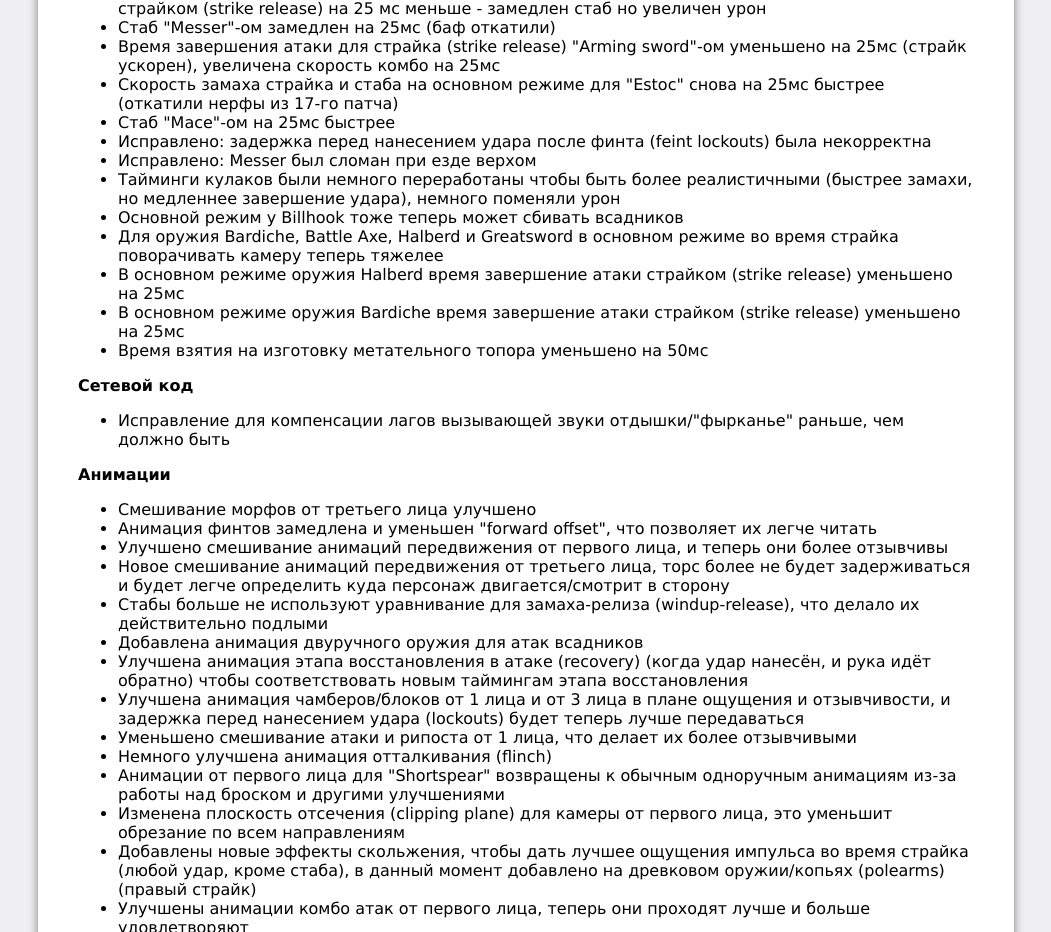
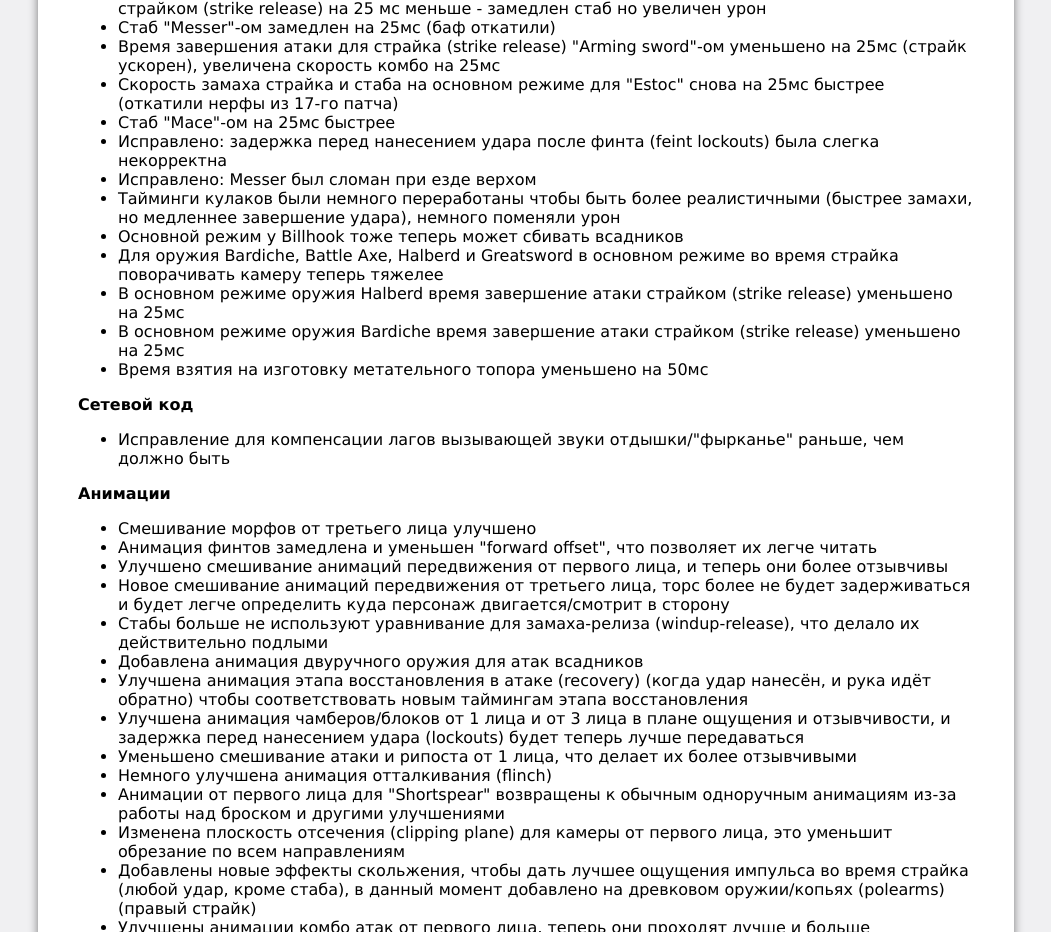
Before and after one commit to from-russia-with-love/mordhau-alpha-changelog-18, a plain HTML site: page index.html in a window 1280 px wide. Shown: the part 2048-2980 px from the top of the page, without its empty margins (114-1165 px from the left). Drawn offline with Linux system fonts and the light colour scheme.

Commit message:
Update index.html

```diff
--- a/index.html
+++ b/index.html
@@ -127,7 +127,7 @@ Alpha Build #18
 <li>Время завершения атаки для страйка (strike release) "Arming sword"-ом уменьшено на 25мс (страйк ускорен), увеличена скорость комбо на 25мс</li>
 <li>Скорость замаха страйка и стаба на основном режиме для "Estoc" снова на 25мс быстрее (откатили нерфы из 17-го патча)</li>
 <li>Стаб "Mace"-ом на 25мс быстрее</li>
-<li>Исправлено: задержка перед нанесением удара после финта (feint lockouts) была некорректна</li>
+<li>Исправлено: задержка перед нанесением удара после финта (feint lockouts) была слегка некорректна</li>
 <li>Исправлено: Messer был сломан при езде верхом</li>
 <li>Тайминги кулаков были немного переработаны чтобы быть более реалистичными (быстрее замахи, но медленнее завершение удара), немного поменяли урон</li>
 <li>Основной режим у Billhook тоже теперь может сбивать всадников</li>
```
